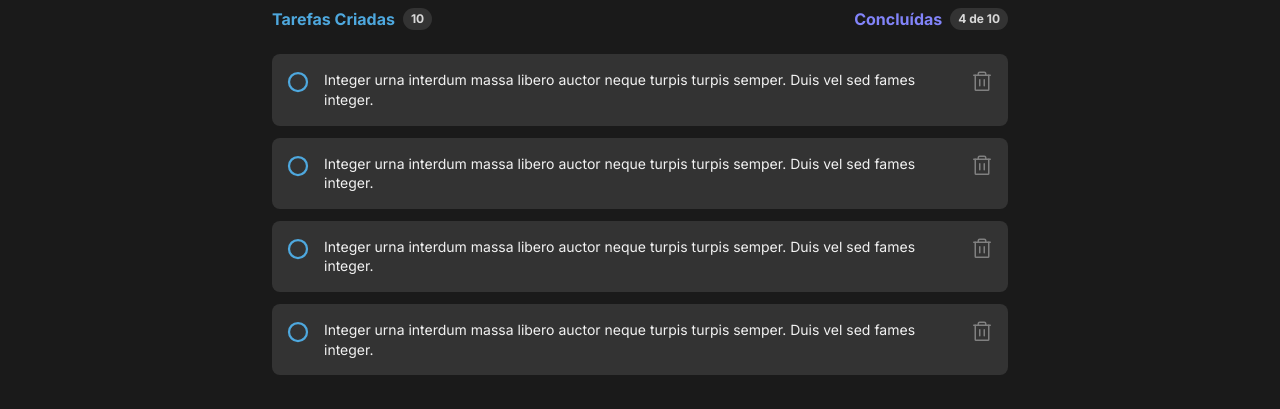
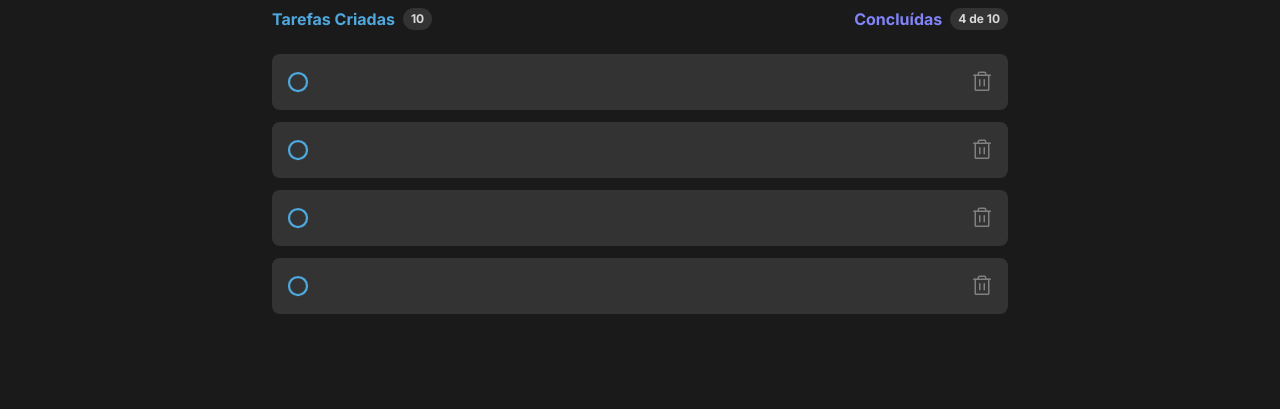
Before and after one commit to augustolr06/To-Do-List, a React (Vite) app: page / in a window 1280 px wide. Shown: the part 236-645 px from the top of the page. Built offline with nearby package versions, Linux system fonts and the light colour scheme.

Commit message:
feat: add props to Task component

```diff
--- a/src/components/Task/Task.tsx
+++ b/src/components/Task/Task.tsx
@@ -2,8 +2,12 @@
 import styles from './Task.module.css';
 import { CheckCircle, Circle, Trash } from 'phosphor-react';
 
+export interface TaskProps {
+  textContent: string
+}
 
-export function Task() {
+export function Task(props: TaskProps) {
+	const { textContent } = props;
 	const [doneTask, setDoneTask] = useState(false);
 
 	function handleDoneTask(){
@@ -23,7 +27,7 @@
 			</button>
 
 			<span className={doneTask ? styles.doneText : styles.defaultText} >
-        Integer urna interdum massa libero auctor neque turpis turpis semper. Duis vel sed fames integer.
+				{textContent}
 			</span>
 
 			<button>
```
